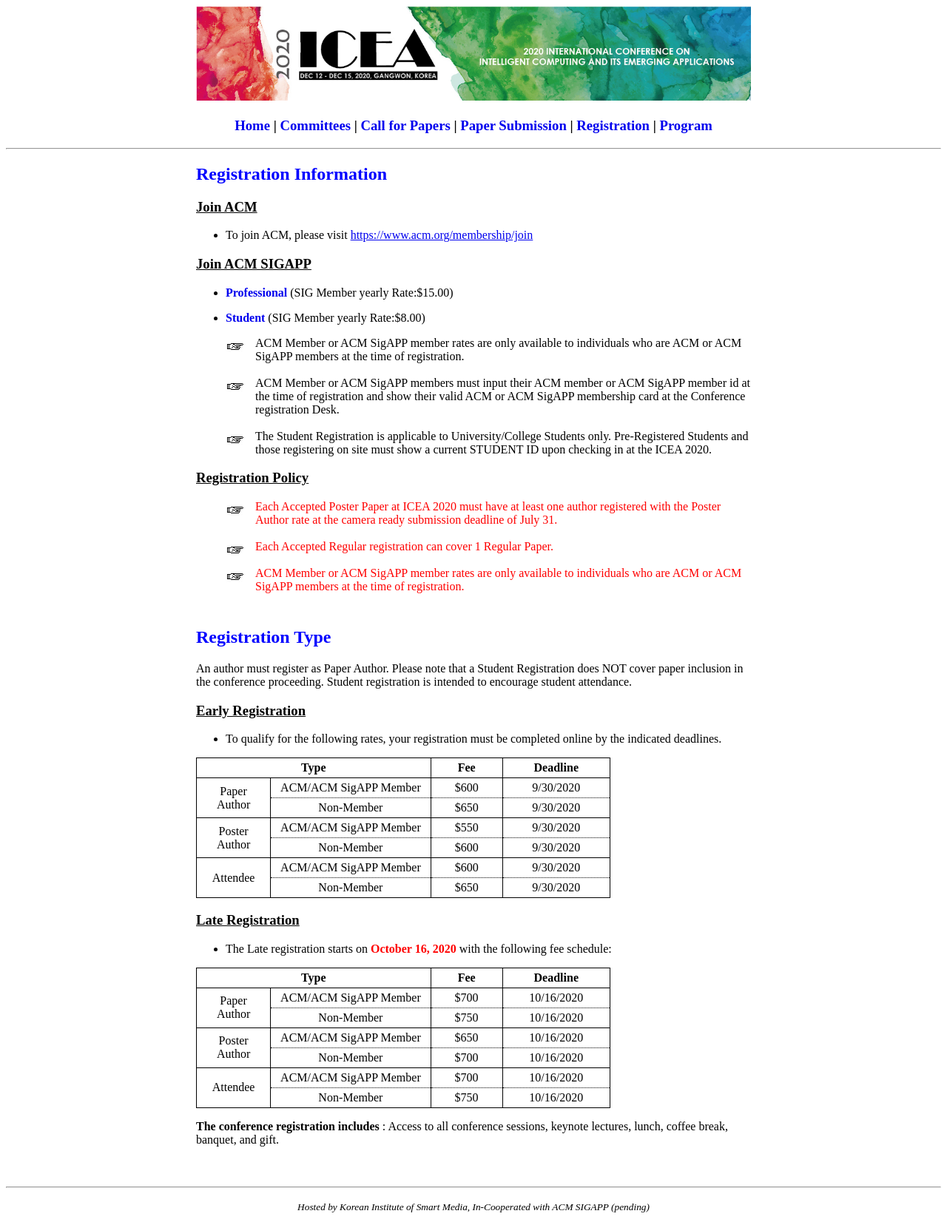
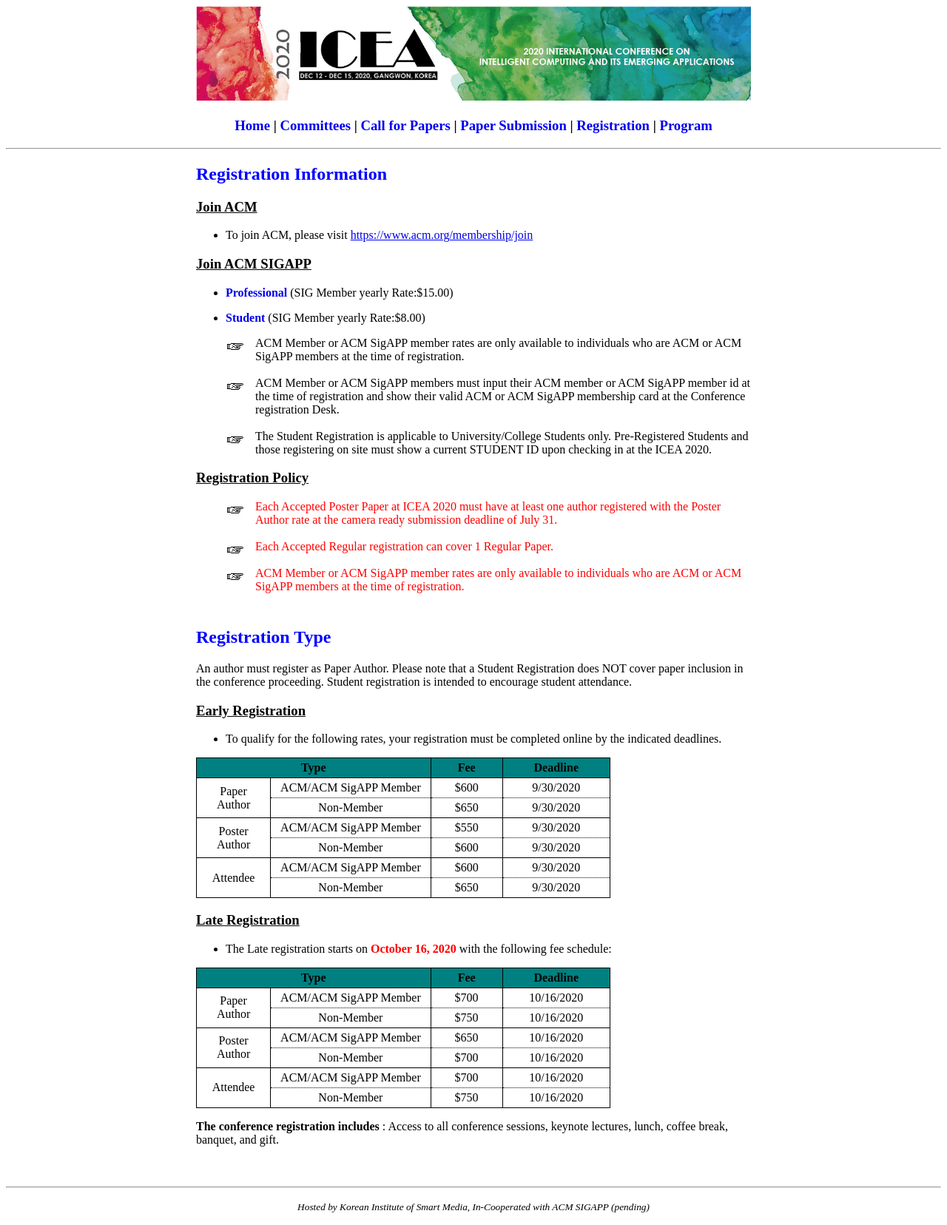
Before and after one commit to icea-conf/2020, a Jekyll site: the page built from registration/index.html, in a window 1280 px wide. Shown: the whole page at 74% size. Built offline with Jekyll 4.4.1, drawn with Linux system fonts in a browser that asks for light colours.

Commit message:
Update syntax.css

```diff
--- a/assets/css/syntax.css
+++ b/assets/css/syntax.css
@@ -64,7 +64,7 @@
 .container { padding-bottom: 30px;}
 .content { padding-right: 15px; padding-left: 15px; margin-right: auto; margin-left: auto;}
 .tlayout { width: 560px; border: 1px solid #000000; border-collapse: collapse; border-spacing: 0px; }
-.theader { border: 1px solid #000000; padding-top: 4px; padding-bottom: 4px; padding-left: 5px; padding-right: 5px; }
+.theader { border: 1px solid #000000; background-color: #008080; padding-top: 4px; padding-bottom: 4px; padding-left: 5px; padding-right: 5px; }
 .tcontent1 { border-right: 1px solid #000000; padding-top: 4px; padding-bottom: 4px; padding-left: 5px; padding-right: 5px; }
 .tcontent2 { border-top: 1px dotted #000000; border-bottom: 1px solid #000000; border-right: 1px solid #000000; padding-top: 4px; padding-bottom: 4px; padding-left: 5px; padding-right: 5px; }
 .tcontent3 { border-bottom: 1px solid #000000; border-right: 1px solid #000000; padding-top: 4px; padding-bottom: 4px; padding-left: 5px; padding-right: 5px; }
```
